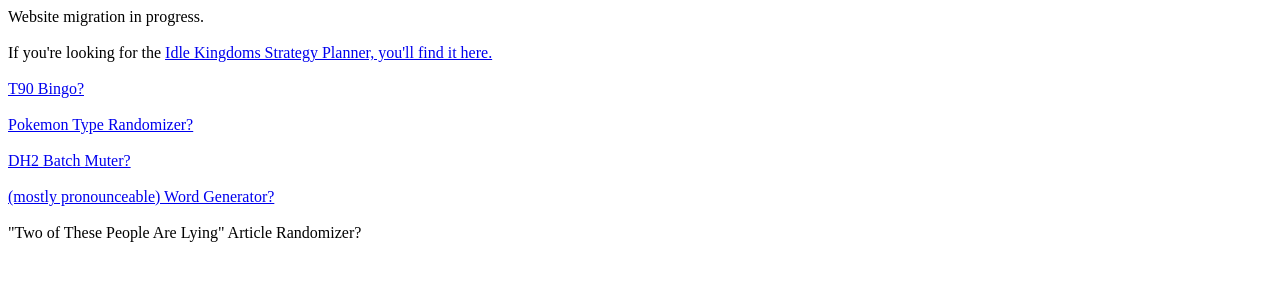
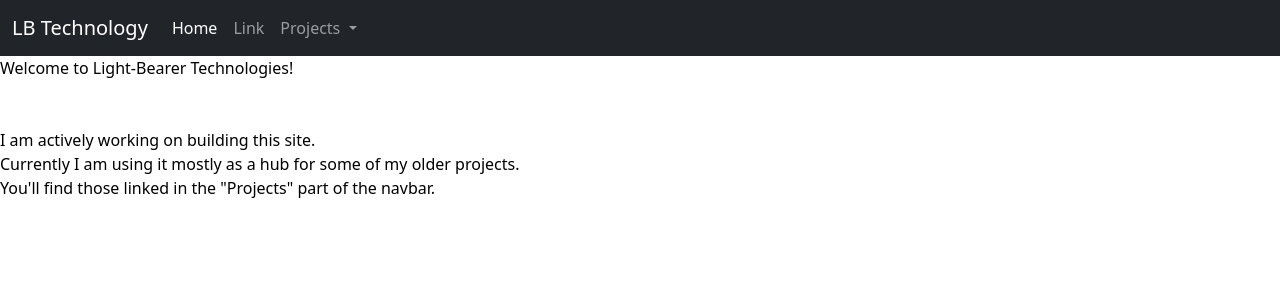
Before and after one commit to Lux-Ferre/lbtech-info, a Flask app: page / in a window 1280 px wide. Shown: the top 300 px of the page. Run offline with Flask 2, Linux system fonts and the light colour scheme.

Commit message:
Upgrade to Bootstrap

```diff
--- a/app/static/main.css
+++ b/app/static/main.css
@@ -7,7 +7,7 @@
 /* Dark mode */
 @media(prefers-color-scheme:dark){
 :root{
---body-bg:#000000;
+--body-bg:#333333;
 --body-color:#FFFFFF;
 }
 }
--- a/app/templates/base.html
+++ b/app/templates/base.html
@@ -1,10 +1,64 @@
-<!DOCTYPE html>
+<!doctype html>
 <html lang="en">
-<head>
-    <meta charset="UTF-8">
-    <title>Title</title>
-</head>
-<body>
+  <head>
+  	{% block head %}
+    <!-- Required meta tags -->
+    <meta charset="utf-8">
+    <meta name="viewport" content="width=device-width, initial-scale=1">
 
-</body>
+    <!-- Bootstrap CSS -->
+    <link href="https://cdn.jsdelivr.net/npm/bootstrap@5.2.0/dist/css/bootstrap.min.css" rel="stylesheet" integrity="sha384-gH2yIJqKdNHPEq0n4Mqa/HGKIhSkIHeL5AyhkYV8i59U5AR6csBvApHHNl/vI1Bx" crossorigin="anonymous">
+
+    <link rel="stylesheet" type="text/css" href="{{ url_for('static', filename='main.css') }}">
+
+    <title>{% block title %}{% endblock %} - LB Tech</title>
+  {% endblock %}
+  </head>
+  <body>
+      {% block navbar %}
+							<nav class="navbar navbar-expand-lg navbar-dark bg-dark">
+							  <div class="container-fluid">
+							    <a class="navbar-brand" href="{{ url_for('index') }}">LB Technology</a>
+							    <button class="navbar-toggler" type="button" data-bs-toggle="collapse" data-bs-target="#navbarSupportedContent" aria-controls="navbarSupportedContent" aria-expanded="false" aria-label="Toggle navigation">
+							      <span class="navbar-toggler-icon"></span>
+							    </button>
+							    <div class="collapse navbar-collapse" id="navbarSupportedContent">
+							      <ul class="navbar-nav me-auto mb-2 mb-lg-0">
+							        <li class="nav-item">
+							          <a class="nav-link active" aria-current="page" href="{{ url_for('index') }}">Home</a>
+							        </li>
+							        <li class="nav-item">
+							          <a class="nav-link" href="#">Link</a>
+							        </li>
+							        <li class="nav-item dropdown">
+							          <a class="nav-link dropdown-toggle" href="#" role="button" data-bs-toggle="dropdown" aria-expanded="false">
+							            Projects
+							          </a>
+							          <ul class="dropdown-menu dropdown-menu-dark">
+							            <li><a class="dropdown-item" href="#">Projects Home</a></li>
+							            <li><hr class="dropdown-divider"></li>
+							            <li><a class="dropdown-item" href="{{ url_for('map_route') }}">Idle Kingdoms Planner</a></li>
+							            <li><a class="dropdown-item" href="{{ url_for('bingo') }}">T90 Bingo</a></li>
+							            <li><a class="dropdown-item" href="{{ url_for('pokemon') }}">Pokemon Type Generator</a></li>
+							            <li><a class="dropdown-item" href="https://dh2-batch-mute.anvil.app">DH2 Batch Muter</a></li>
+							            <li><a class="dropdown-item" href="https://word-generator.anvil.app">Word Generator</a></li>
+							            <li><a class="dropdown-item" href="#">Two People Lying</a></li>
+							          </ul>
+							        </li>
+							      </ul>
+							    </div>
+							  </div>
+							</nav>
+
+{% endblock %}
+      <div id="content">{% block content %}{% endblock %}</div>
+      <div id="footer">
+      {% block footer %}
+      {% endblock %}
+    </div>
+      {% block scripts %}
+    			<!-- Bootstrap Bundle with Popper -->
+    			<script src="https://cdn.jsdelivr.net/npm/bootstrap@5.2.0/dist/js/bootstrap.bundle.min.js" integrity="sha384-A3rJD856KowSb7dwlZdYEkO39Gagi7vIsF0jrRAoQmDKKtQBHUuLZ9AsSv4jD4Xa" crossorigin="anonymous"></script>
+    		{% endblock %}
+  </body>
 </html>
--- a/app/templates/index.html
+++ b/app/templates/index.html
@@ -1,20 +1,8 @@
-<!DOCTYPE html>
-<html lang="en">
-<head>
-    <meta charset="UTF-8">
-    <title>LB Technology - Index</title>
-    <link rel="stylesheet" type="text/css" href="{{ url_for('static', filename='main.css') }}">
-</head>
-<body>
-    <div>Website migration in progress.</div>
-    <br>
-    <div>If you're looking for the <a href="{{ url_for('map_route') }}">Idle Kingdoms Strategy Planner, you'll find it here.</a></div><br>
-    <div><a href="{{ url_for('bingo') }}">T90 Bingo?</a></div><br>
-    <div><a href="{{ url_for('pokemon') }}">Pokemon Type Randomizer?</a></div><br>
-    <div><a href="https://dh2-batch-mute.anvil.app/">DH2 Batch Muter?</a></div><br>
-    <div><a href="https://word-generator.anvil.app">(mostly pronounceable) Word Generator?</a></div><br>
-    <div>"Two of These People Are Lying" Article Randomizer?</div><br>
-    <div></div><br>
-    <div></div><br>
-</body>
-</html>
+{% extends "base.html" %}
+{% block title %}Index{% endblock %}
+{% block content %}
+			<div>Welcome to Light-Bearer Technologies!</div><br><br>
+			<div>I am actively working on building this site.</div>
+			<div>Currently I am using it mostly as a hub for some of my older projects.</div>
+			<div>You'll find those linked in the "Projects" part of the navbar.</div>
+{% endblock %}
--- a/app/views.py
+++ b/app/views.py
@@ -25,3 +25,7 @@ def bingo():
 @app.route("/pokemon")
 def pokemon():
     return render_template("pokemon.html")
+
+@app.route("/bootstrap")
+def bootstrap():
+    return render_template("bootstrap.html")
```
